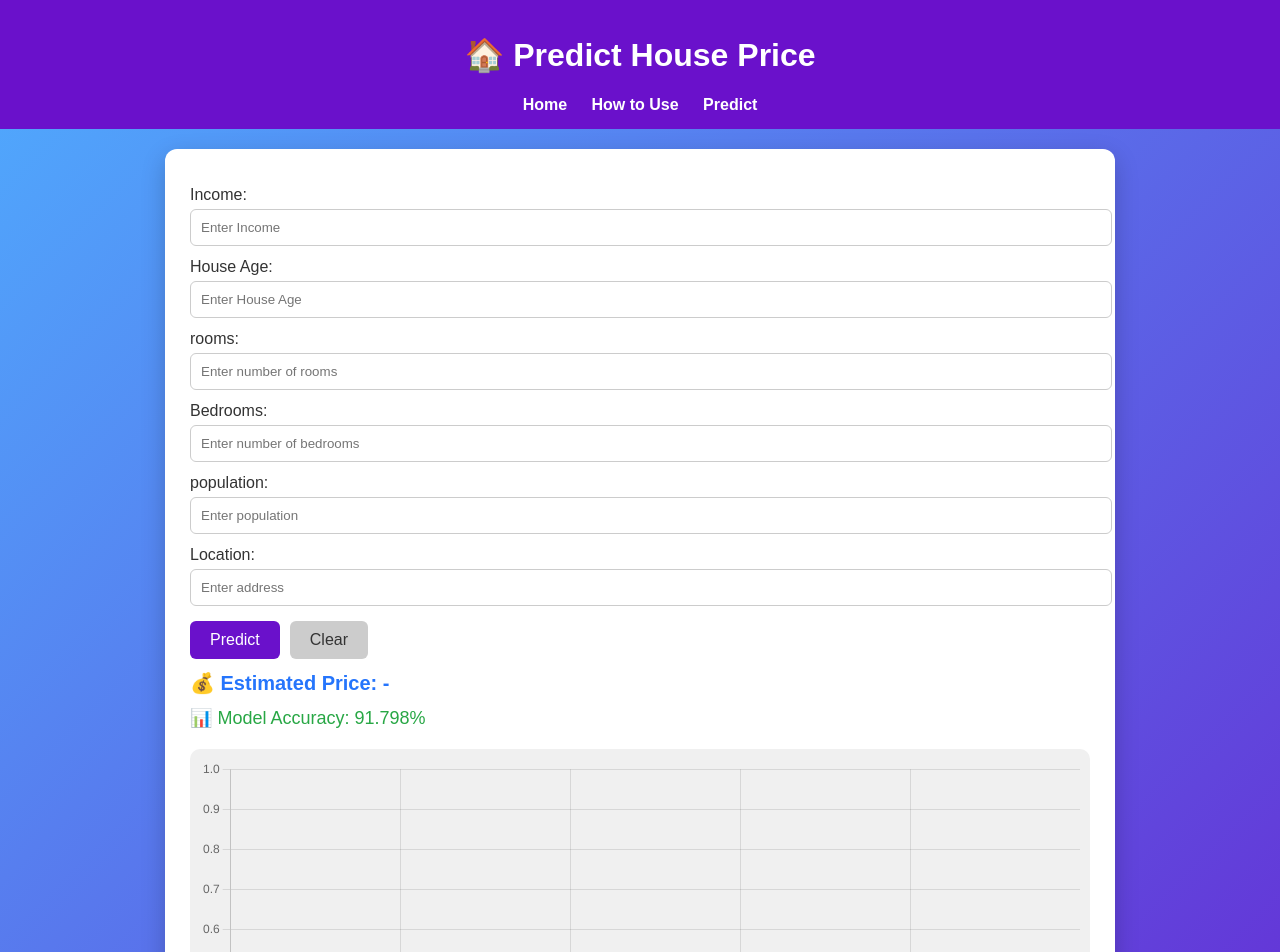
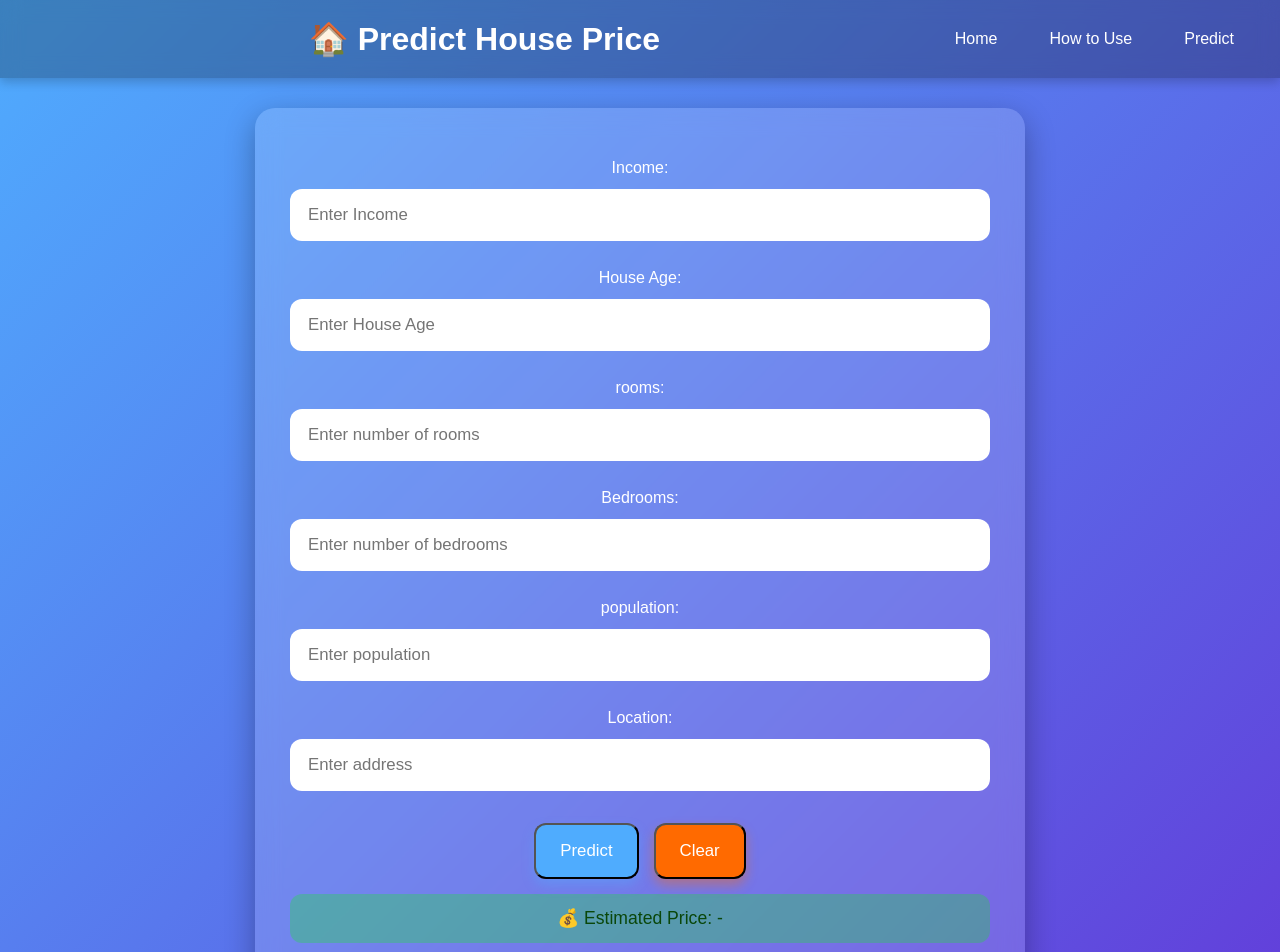
Before and after one commit to namantuli18/HousePricePrediction, a Django app: page /predict/ in a window 1280 px wide. Shown: the top 952 px of the page. Run offline with Django 5.2, Linux system fonts and the light colour scheme; some libraries are stand-ins or nearby versions.

Commit message:
initial commit

```diff
--- a/app1/static/app1/css/style3.css
+++ b/app1/static/app1/css/style3.css
@@ -1,29 +1,194 @@
+/* ===== General Styles ===== */
 body {
     margin: 0;
     font-family: 'Poppins', sans-serif;
     background: linear-gradient(135deg, #4facfe, #6a11cb);
-    color: #333;
+    background-size: cover;
+    color: #fff;
+    text-align: center;
 }
 
-header, footer { background: #6a11cb; color: #fff; padding: 15px; text-align: center; }
-nav a { margin: 0 10px; color: #fff; text-decoration: none; font-weight: bold; }
-nav a:hover { color: #ffdb58; }
+/* ===== Header ===== */
+header {
+    display: flex;
+    justify-content: space-between;
+    align-items: center;
+    flex-wrap: wrap;
+    padding: 20px 30px;
+    background: rgba(0, 0, 0, 0.25);
+    backdrop-filter: blur(10px);
+    position: sticky;
+    top: 0;
+    z-index: 100;
+    box-shadow: 0 4px 10px rgba(0,0,0,0.2);
+}
 
-.form-box { max-width: 900px; margin: 20px auto; padding: 25px; background: #fff; border-radius: 12px; box-shadow: 0 8px 25px rgba(0,0,0,0.2); }
-.form-box p { margin: 12px 0; font-size: 16px; }
-.form-box input, .form-box select { width: 100%; padding: 10px; border-radius: 6px; border: 1px solid #ccc; margin-top: 5px; }
-.button-group { margin-top: 15px; display: flex; gap: 10px; }
-button { padding: 10px 20px; font-size: 16px; border: none; border-radius: 6px; cursor: pointer; }
-.btn-primary { background: #6a11cb; color: white; }
-.btn-primary:hover { background: #2575fc; }
-.btn-secondary { background: #ccc; color: #333; }
-.btn-secondary:hover { background: #999; }
+header h1 {
+    margin: 0;
+    font-size: 2rem;
+    font-weight: bold;
+    flex: 1 1 auto;
+}
 
-.success { font-size: 20px; margin: 12px 0; color: #2575fc; font-weight: bold; }
-.info { font-size: 18px; margin: 10px 0; color: #28a745; font-weight: 500; }
+nav {
+    display: flex;
+    flex-wrap: wrap;
+    gap: 20px;
+    justify-content: flex-end;
+}
 
-.chart-container { margin-top: 20px; padding: 10px; background: #f0f0f0; border-radius: 10px; }
-#map { margin-top: 15px; border-radius: 10px; height: 300px; }
-#mapImage { margin-top: 15px; }
+nav a {
+    color: #fff;
+    text-decoration: none;
+    font-weight: 500;
+    padding: 8px 16px;
+    border-radius: 8px;
+    transition: background 0.3s ease, color 0.3s ease;
+}
 
-footer p { font-size: 14px; }
+nav a:hover {
+    background: rgba(255, 255, 255, 0.15);
+    color: #ffd700;
+}
+
+/* ===== Section & Form ===== */
+section {
+    padding: 30px 15px;
+}
+
+.form-box {
+    background: rgba(255, 255, 255, 0.15);
+    backdrop-filter: blur(12px);
+    padding: 35px;
+    border-radius: 20px;
+    max-width: 700px;
+    margin: auto;
+    box-shadow: 0px 10px 30px rgba(0,0,0,0.3);
+    animation: fadeIn 0.6s ease;
+}
+
+@keyframes fadeIn {
+    from { opacity: 0; transform: translateY(20px); }
+    to { opacity: 1; transform: translateY(0); }
+}
+
+/* ===== Form Inputs ===== */
+.form-box input,
+.form-box select,
+.form-box textarea {
+    width: 100%;
+    padding: 16px 18px;
+    margin: 12px 0;
+    border: none;
+    border-radius: 12px;
+    font-size: 1.05rem;
+    outline: none;
+    box-sizing: border-box;
+}
+
+.form-box input:focus,
+.form-box select:focus,
+.form-box textarea:focus {
+    box-shadow: 0 0 10px rgba(79, 172, 254, 0.6);
+}
+
+/* ===== Buttons ===== */
+.button-group {
+    display: flex;
+    flex-wrap: wrap;
+    justify-content: center;
+    gap: 15px;
+    margin-top: 20px;
+}
+
+.btn-primary, .btn-secondary {
+    padding: 16px 24px;
+    border-radius: 12px;
+    font-size: 1.05rem;
+    font-weight: 500;
+    cursor: pointer;
+    box-shadow: 0 6px 12px rgba(0,0,0,0.2);
+    transition: transform 0.2s ease, background 0.3s ease;
+}
+
+.btn-primary {
+    background: #4facfe;
+    color: white;
+    box-shadow: 0 6px 12px rgba(79, 172, 254, 0.4);
+}
+
+.btn-primary:hover {
+    background: #3b8be0;
+    transform: translateY(-2px);
+}
+
+.btn-secondary {
+    background: #ff6a00;
+    color: white;
+    box-shadow: 0 6px 12px rgba(255, 106, 0, 0.4);
+}
+
+.btn-secondary:hover {
+    background: #e65b00;
+    transform: translateY(-2px);
+}
+
+/* ===== Results ===== */
+.success, .info {
+    margin-top: 15px;
+    padding: 14px;
+    border-radius: 12px;
+    font-size: 1.1rem;
+    word-wrap: break-word;
+}
+
+.success {
+    background: rgba(0, 255, 0, 0.25);
+    color: #0a470a;
+}
+
+.info {
+    background: rgba(255, 255, 255, 0.2);
+    color: #fff;
+}
+
+/* ===== Chart & Map ===== */
+.chart-container {
+    margin-top: 20px;
+}
+
+#map {
+    margin-top: 20px;
+    border-radius: 12px;
+    width: 100%;
+    height: 300px;
+}
+
+/* ===== Footer ===== */
+footer {
+    padding: 15px;
+    font-size: 1rem;
+    background: rgba(0, 0, 0, 0.25);
+    margin-top: 40px;
+}
+
+/* ===== Fully Responsive ===== */
+@media (max-width: 992px) {
+    header h1 { font-size: 1.8rem; }
+    .form-box { padding: 30px; }
+    .btn-primary, .btn-secondary { padding: 14px 20px; font-size: 1rem; }
+}
+
+@media (max-width: 768px) {
+    header { justify-content: center; text-align: center; }
+    nav { flex: 1 1 100%; justify-content: center; margin-top: 10px; gap: 12px; }
+    .form-box { padding: 25px; }
+    .btn-primary, .btn-secondary { width: 100%; }
+    .form-box input, .form-box select, .form-box textarea { font-size: 1rem; padding: 14px; }
+}
+
+@media (max-width: 480px) {
+    header h1 { font-size: 1.5rem; }
+    .form-box { padding: 20px; border-radius: 18px; }
+    .success, .info { font-size: 1rem; padding: 12px; }
+}
--- a/app1/static/app1/js/app.js
+++ b/app1/static/app1/js/app.js
@@ -1,12 +1,12 @@
 
 // ===== Read input values and address =====
-const chartContainer = document.getElementById('chartContainer');
-const inputValues = JSON.parse(chartContainer.dataset.values || '[0,0,0,0,0]');
-const posted_address = chartContainer.dataset.address || '';
+let chartContainer = document.getElementById('chartContainer');
+let inputValues = JSON.parse(chartContainer.dataset.values || '[0,0,0,0,0]');
+let posted_address = chartContainer.dataset.address || '';
 
 // ===== Chart =====
-const ctx = document.getElementById('valueChart').getContext('2d');
-const chart = new Chart(ctx, {
+let ctx = document.getElementById('valueChart').getContext('2d');
+let chart = new Chart(ctx, {
     type: 'bar',
     data: {
         labels: ['House Age','Rooms','Bedrooms','Income','Population'],
@@ -24,15 +24,15 @@ let map = L.map('map').setView([20,0],2);
 L.tileLayer('https://{s}.tile.openstreetmap.org/{z}/{x}/{y}.png',{
     attribution:'&copy; OpenStreetMap contributors'
 }).addTo(map);
-const marker = L.marker([20,0]).addTo(map);
+let marker = L.marker([20,0]).addTo(map);
 
 if(posted_address){
     fetch(`https://nominatim.openstreetmap.org/search?format=json&q=${encodeURIComponent(posted_address)}`)
     .then(res => res.json())
     .then(data => {
         if(data.length>0){
-            const lat = parseFloat(data[0].lat);
-            const lon = parseFloat(data[0].lon);
+            let lat = parseFloat(data[0].lat);
+            let lon = parseFloat(data[0].lon);
             map.setView([lat, lon], 15);
             marker.setLatLng([lat, lon]);
         }
@@ -40,7 +40,9 @@ if(posted_address){
 }
 
 // ===== Clear Button =====
-document.getElementById('clearBtn').addEventListener('click', () => {
+document.getElementById('clearBtn').addEventListener('click', (e) => {
+    e.preventDefault();
+    document.getElementById('PriceForm').reset();
     chart.data.datasets[0].data = [0,0,0,0,0];
     chart.update();
     map.setView([20,0],2);
@@ -48,31 +50,8 @@ document.getElementById('clearBtn').addEventListener('click', () => {
     document.getElementById('priceResult').innerText = "💰 Estimated Price: -";
 });
 
-// ===== Static Map URL for PDF =====
-function getStaticMapURL(lat, lon, zoom=15, width=600, height=300){
-    return `https://static-maps.yandex.ru/1.x/?ll=${lon},${lat}&size=${width},${height}&z=${zoom}&l=map&pt=${lon},${lat},pm2rdm`;
-}
+// ---export pdf -----
 
-// ===== Export Full Page PDF =====
-document.getElementById('exportPdf').addEventListener('click', async () => {
-    const mapContainer = document.getElementById('map');
-    const mapImage = document.getElementById('mapImage');
-
-    const markerLatLng = marker.getLatLng();
-    mapImage.src = getStaticMapURL(markerLatLng.lat, markerLatLng.lng);
-
-    mapImage.onload = function(){
-        mapContainer.style.display = 'none';
-        mapImage.style.display = 'block';
-
-        html2pdf().set({
-            margin: 10,
-            filename: 'House_Prediction_FullPage.pdf',
-            html2canvas: { scale: 2, useCORS: true },
-            jsPDF: { orientation: 'portrait', unit: 'pt', format: 'a4' }
-        }).from(document.getElementById('fullPage')).save().finally(() => {
-            mapContainer.style.display = 'block';
-            mapImage.style.display = 'none';
-        });
-    };
+document.getElementById('exportPdf').addEventListener('click', () => {
+    html2pdf().from(document.body).save();
 });
--- a/app1/templates/app1/predict.html
+++ b/app1/templates/app1/predict.html
@@ -5,10 +5,10 @@
 <meta charset="UTF-8">
 <meta name="viewport" content="width=device-width, initial-scale=1.0">
 <title>Predict House Price</title>
-<link rel="stylesheet" href="{% static 'app1/css/style3.css' %}">
-<link rel="stylesheet" href="https://unpkg.com/leaflet/dist/leaflet.css" />
+     <link rel="stylesheet" href="https://unpkg.com/leaflet/dist/leaflet.css">
+    <link rel="stylesheet" href="{% static 'app1/css/style3.css' %}">
 </head>
-<body id="fullPage">
+<body id="fullPage" >
 
 <header>
     <h1>🏠 Predict House Price</h1>
@@ -27,7 +27,7 @@
 
         <div class="button-group">
             <button type="submit" class="btn-primary">Predict</button>
-            <button type="reset" class="btn-secondary" id="clearBtn">Clear</button>
+            <button type="button" class="btn-secondary" id="clearBtn">Clear</button>
         </div>
     </form>
 
@@ -35,7 +35,7 @@
     <div class="info" id="accuracyResult">📊 Model Accuracy: {{ accuracy_score|default:"-" }}%</div>
 
     <div id="chartContainer"
-         data-values='{{ input_values|default:"[0,0,0,0,0]"|safe }}'
+         data-values='{{ input_values|default:"[0,0,0,0,0]" }}'
          data-address='{{ posted_address|default:"" }}'>
         <div class="chart-container">
             <canvas id="valueChart"></canvas>
--- a/app1/views.py
+++ b/app1/views.py
@@ -41,10 +41,10 @@ def predict(request):
             house_age = float(request.POST.get('HouseAge', 0))
             rooms = float(request.POST.get('Number_of_Rooms', 0))
             bedrooms = float(request.POST.get('Number_of_Bedrooms', 0))
-            population = float(request.POST.get('Population', 0))
+            population = float(request.POST.get('AreaPopulation', 0))
             posted_address = request.POST.get('Address', '')
 
-            input_values = [house_age, rooms, bedrooms, income,population]
+            input_values = [house_age, rooms, bedrooms, income, population]
 
     return render(request, 'app1/predict.html', {
         'form': form,
```
Also changed, not shown: app1/static/app1/css/style1.css (+108 -85 lines), app1/static/app1/css/style2.css (+115 -74 lines), app1/templates/app1/home.html (+11 -7 lines), app1/templates/app1/howtouse.html (+6 -6 lines).
